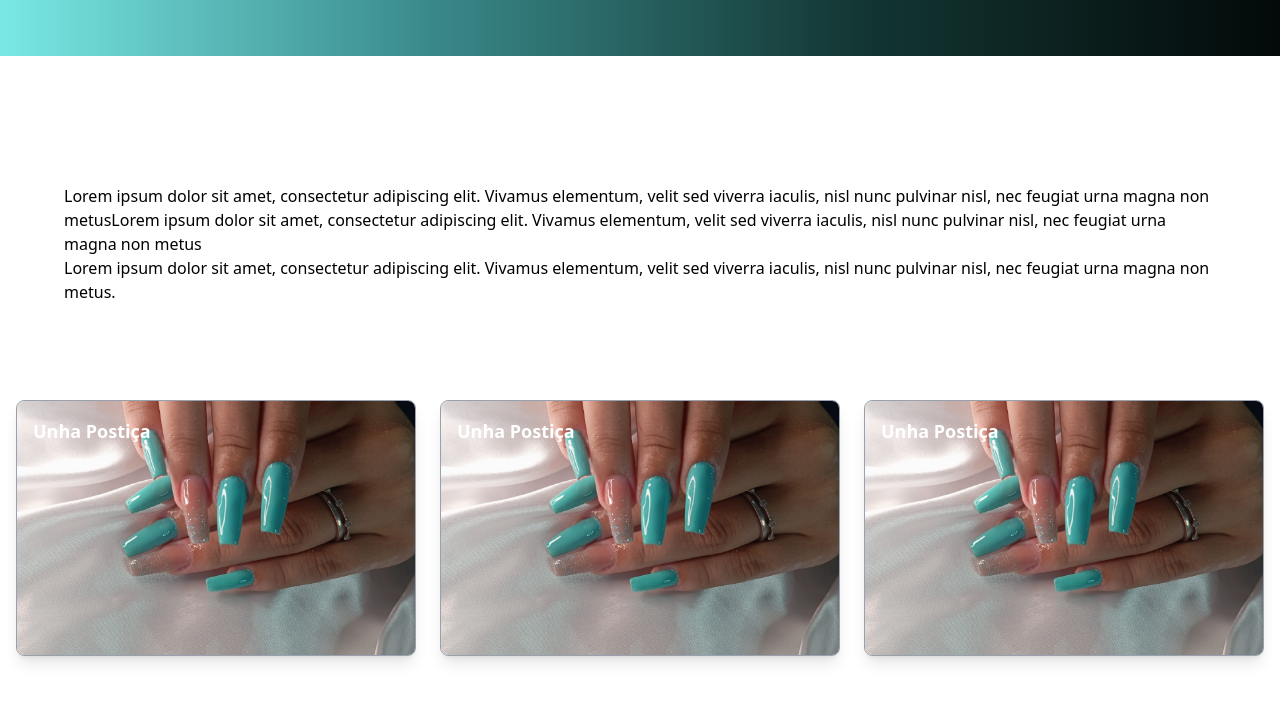
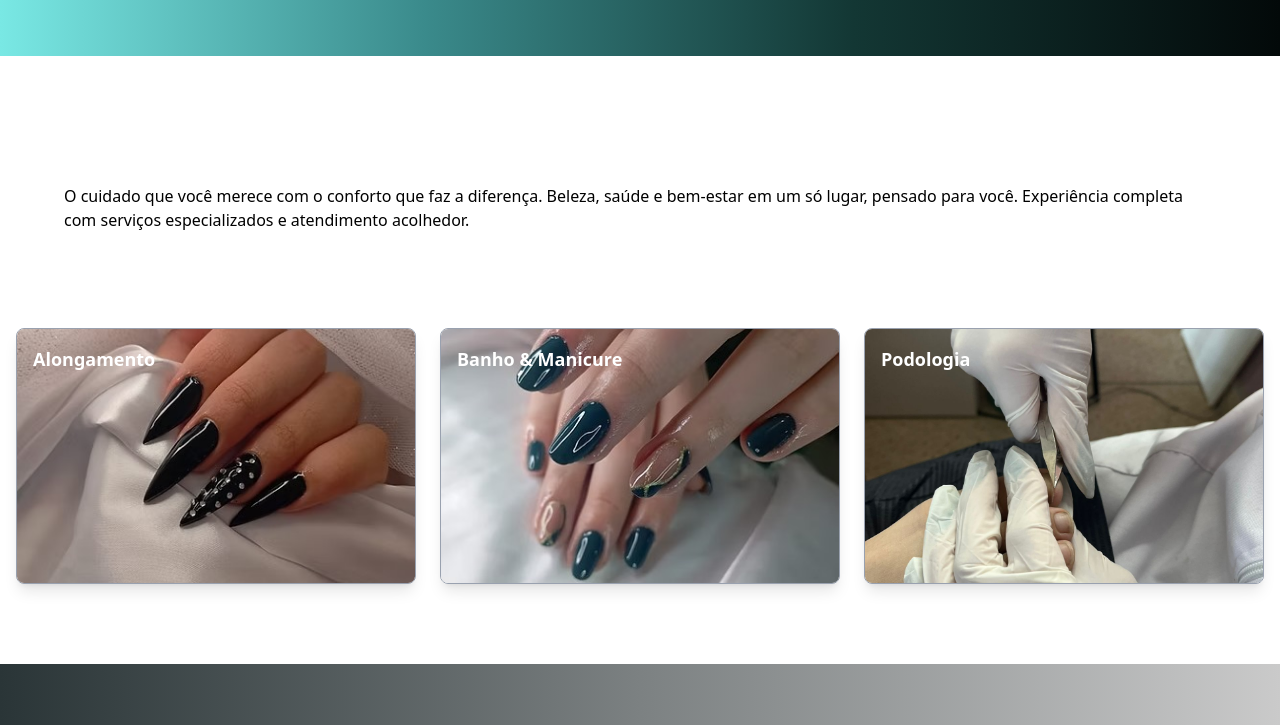
Before and after one commit to kauanBestel/instituto-anna-campoz, a website: page index.html in a window 1280 px wide. Shown: the part 440-1165 px from the top of the page. Drawn offline with Linux system fonts and the light colour scheme.

Commit message:
quase pronto

```diff
--- a/index.html
+++ b/index.html
@@ -44,15 +44,12 @@
     <section class="my-20 px-4 max-w-screen-xl mx-auto">
       <h1 class="p-12 mb-12">
         <p>
-          Lorem ipsum dolor sit amet, consectetur adipiscing elit. Vivamus
-          elementum, velit sed viverra iaculis, nisl nunc pulvinar nisl, nec
-          feugiat urna magna non metusLorem ipsum dolor sit amet, consectetur
-          adipiscing elit. Vivamus elementum, velit sed viverra iaculis, nisl
-          nunc pulvinar nisl, nec feugiat urna magna non metus
-        </p>
-        Lorem ipsum dolor sit amet, consectetur adipiscing elit. Vivamus
-        elementum, velit sed viverra iaculis, nisl nunc pulvinar nisl, nec
-        feugiat urna magna non metus.
+ O cuidado que você merece com o conforto que faz a diferença.
+Beleza, saúde e bem-estar em um só lugar, pensado para você.
+Experiência completa com serviços especializados e atendimento acolhedor.
+
+
+
       </h1>
       <div class="grid grid-cols-1 md:grid-cols-3 gap-6">
         <!-- Card -->
@@ -60,19 +57,19 @@
           class="relative min-h-64 rounded-lg overflow-hidden shadow-lg transform transition-transform hover:scale-105 cursor-pointer group border border-gray-400"
         >
           <img
-            src="./images/13.jpg"
+            src="./images/alongamento.jpg"
             alt="13"
             class="absolute inset-0 w-full h-full object-cover"
           />
           <div class="relative p-4 z-20">
-            <h2 class="text-white font-bold text-lg">Unha Postiça</h2>
+            <h2 class="text-white font-bold text-lg">Alongamento</h2>
           </div>
           <div
             class="absolute inset-0 translate-x-[-100%] group-hover:translate-x-0 transition-transform duration-500 ease-in-out flex items-center justify-center p-4 z-10"
             style="background-color: rgba(0, 0, 0, 0.4)"
           >
             <p class="text-white text-center text-sm">
-              Unha bacana e postiça, às vezes é azul.
+              Unhas lindas e resistentes para valorizar suas mãos com elegância.
             </p>
           </div>
         </div>
@@ -81,19 +78,19 @@
           class="relative min-h-64 rounded-lg overflow-hidden shadow-lg transform transition-transform hover:scale-105 cursor-pointer group border border-gray-400"
         >
           <img
-            src="./images/13.jpg"
+            src="./images/banho_manicure.jpg"
             alt="13"
             class="absolute inset-0 w-full h-full object-cover"
           />
           <div class="relative p-4 z-20">
-            <h2 class="text-white font-bold text-lg">Unha Postiça</h2>
+            <h2 class="text-white font-bold text-lg">Banho & Manicure</h2>
           </div>
           <div
             class="absolute inset-0 translate-x-[-100%] group-hover:translate-x-0 transition-transform duration-500 ease-in-out flex items-center justify-center p-4 z-10"
             style="background-color: rgba(0, 0, 0, 0.4)"
           >
             <p class="text-white text-center text-sm">
-              Unha bacana e postiça, às vezes é azul.
+              Hidratação, brilho e cuidado completo para suas unhas.
             </p>
           </div>
         </div>
@@ -102,19 +99,19 @@
           class="relative min-h-64 rounded-lg overflow-hidden shadow-lg transform transition-transform hover:scale-105 cursor-pointer group border border-gray-400"
         >
           <img
-            src="./images/13.jpg"
+            src="./images/podologia.jpg"
             alt="13"
             class="absolute inset-0 w-full h-full object-cover"
           />
           <div class="relative p-4 z-20">
-            <h2 class="text-white font-bold text-lg">Unha Postiça</h2>
+            <h2 class="text-white font-bold text-lg">Podologia</h2>
           </div>
           <div
             class="absolute inset-0 translate-x-[-100%] group-hover:translate-x-0 transition-transform duration-500 ease-in-out flex items-center justify-center p-4 z-10"
             style="background-color: rgba(0, 0, 0, 0.4)"
           >
             <p class="text-white text-center text-sm">
-              Unha bacana e postiça, às vezes é azul.
+              Saúde e conforto para os seus pés com um cuidado profissional que você merece.
             </p>
           </div>
         </div>
@@ -130,7 +127,7 @@
         <!-- Imagem -->
         <div class="w-full lg:w-1/2">
           <img
-            src="./images/3.jpg"
+            src="./images/5.jpg"
             alt="img3"
             class="w-full h-148 rounded-xl shadow-lg"
           />
@@ -141,7 +138,7 @@
             Sobre o Instituto<br />Anna Campoz
           </h1>
           <button
-            class="bg-white text-black px-6 py-2 rounded-full border border-black hover:bg-gray-200 transition duration-300"
+            class="bg-white text-black px-6 py-2 rounded-full border border-gray-400 hover:bg-gray-200 transition duration-300"
           >
             Leia Mais
           </button>
@@ -160,22 +157,24 @@
         <div class="flex flex-col items-center text-center">
           <h3 class="text-lg font-semibold mb-2">Manicure</h3>
           <img
-            src="./images/6.jpg"
+            src="./images/pintando_unha.jpg"
             alt="Curso"
             class="w-64 h-48 rounded shadow"
           />
+          <a href=""></a>
           <button
             class="mt-4 bg-green-600 text-white px-4 py-2 rounded-full hover:bg-green-700 transition"
           >
             Saiba mais
           </button>
+          </a>
         </div>
 
         <!-- Curso 2 -->
         <div class="flex flex-col items-center text-center">
           <h3 class="text-lg font-semibold mb-2">Manicure + Design</h3>
           <img
-            src="./images/6.jpg"
+            src="./images/pintando_unha.jpg"
             alt="Curso"
             class="w-64 h-48 rounded shadow"
           />
@@ -190,7 +189,7 @@
         <div class="flex flex-col items-center text-center">
           <h3 class="text-lg font-semibold mb-2">Nail art, molde & fibra</h3>
           <img
-            src="./images/6.jpg"
+            src="./images/nail_art.jpg"
             alt="Curso"
             class="w-64 h-48 rounded shadow"
           />
@@ -249,7 +248,7 @@
     </section>
 
 
-<section class="bg-gray-100 flex items-center justify-center px-4">
+<section class="bg-gray-100 flex items-center justify-center px-4 pt-16 pb-16">
 
   <div class="relative bg-white rounded-2xl shadow-xl p-8 max-w-xl w-full text-center">
 
@@ -279,19 +278,21 @@
     <footer class="bg-[#3A8A8B] text-white py-8">
       <div class="container mx-auto grid grid-cols-1 md:grid-cols-3 gap-8 px-4">
         <div>
-          <h2 class="text-xl font-bold mb-4">Lorem Ipsum</h2>
+          <h2 class="text-xl font-bold mb-4">Instituto Anna Campoz</h2>
           <p>
-            Lorem ipsum dolor sit amet, consectetur adipiscing elit. Vivamus
-            elementum, velit sed viverra iaculis, nisl nunc pulvinar nisl, nec
-            feugiat urna magna non metus.
+            Cuidamos da sua saúde, beleza e autoestima com técnicas modernas e atendimento de excelência.
+Oferecemos alongamentos, unhas artísticas, manicure, podologia domiciliar e muito mais.
+Aqui, você encontra um studio completo com cafeteria e uma experiência única de autocuidado.
+
+
           </p>
         </div>
 
         <div>
           <h2 class="text-lg font-bold mb-4">CONTATO</h2>
           <p>
-            ENDEREÇO: Rua Exemplo 123,<br />Bairro Placeholder<br />Cidade – UF
-            | CEP 00000-000
+            ENDEREÇO: Rua Olegârio Ribeiro 484,<br />Vila Sonia<br />Sorocaba – SP
+            | CEP 18080-480
           </p>
           <p class="mt-2">
             EMAIL:
@@ -306,7 +307,7 @@
               >suporte@email.com</a
             >
           </p>
-          <p class="mt-2">TELEFONE: (00) 0000-0000</p>
+          <p class="mt-2">TELEFONE: (15) 99811-6909</p>
         </div>
 
         <div>
@@ -319,7 +320,7 @@
       <div
         class="border-t border-gray-700 mt-8 pt-4 text-center text-sm text-white"
       >
-        COPYRIGHT © 2025 LOREM IPSUM. TODOS OS DIREITOS RESERVADOS.
+        COPYRIGHT © 2025 INSTITUTO ANNA CAMPOZ. TODOS OS DIREITOS RESERVADOS.
       </div>
     </footer>
 
```
Also changed, not shown: images/alongamento.jpg (added), images/banho_manicure.jpg (added), images/nail_art.jpg (renamed from images/10.jpg), images/pintando_unha.jpg (added), images/podologia.jpg (renamed from images/pe.jpg), output.css.
